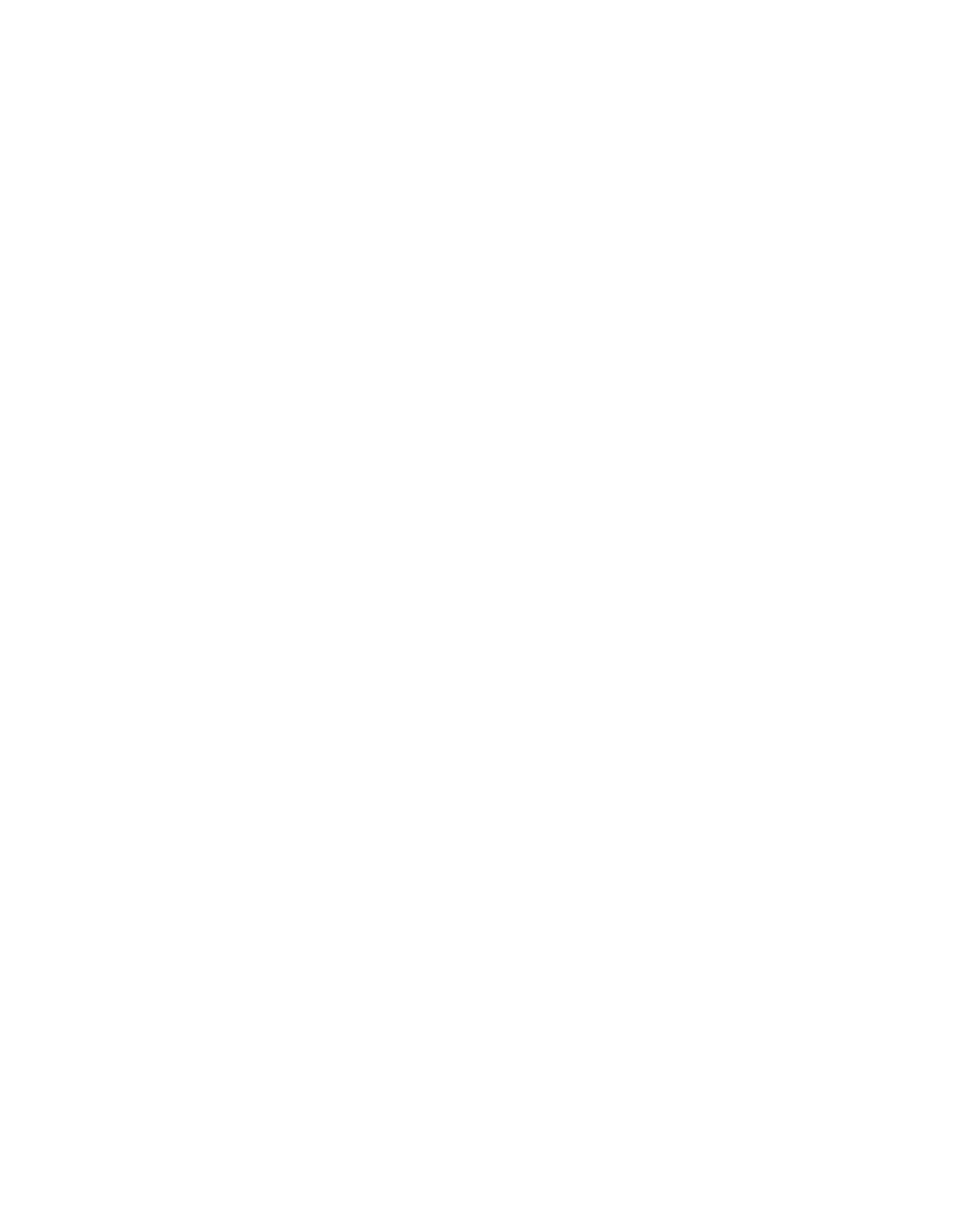
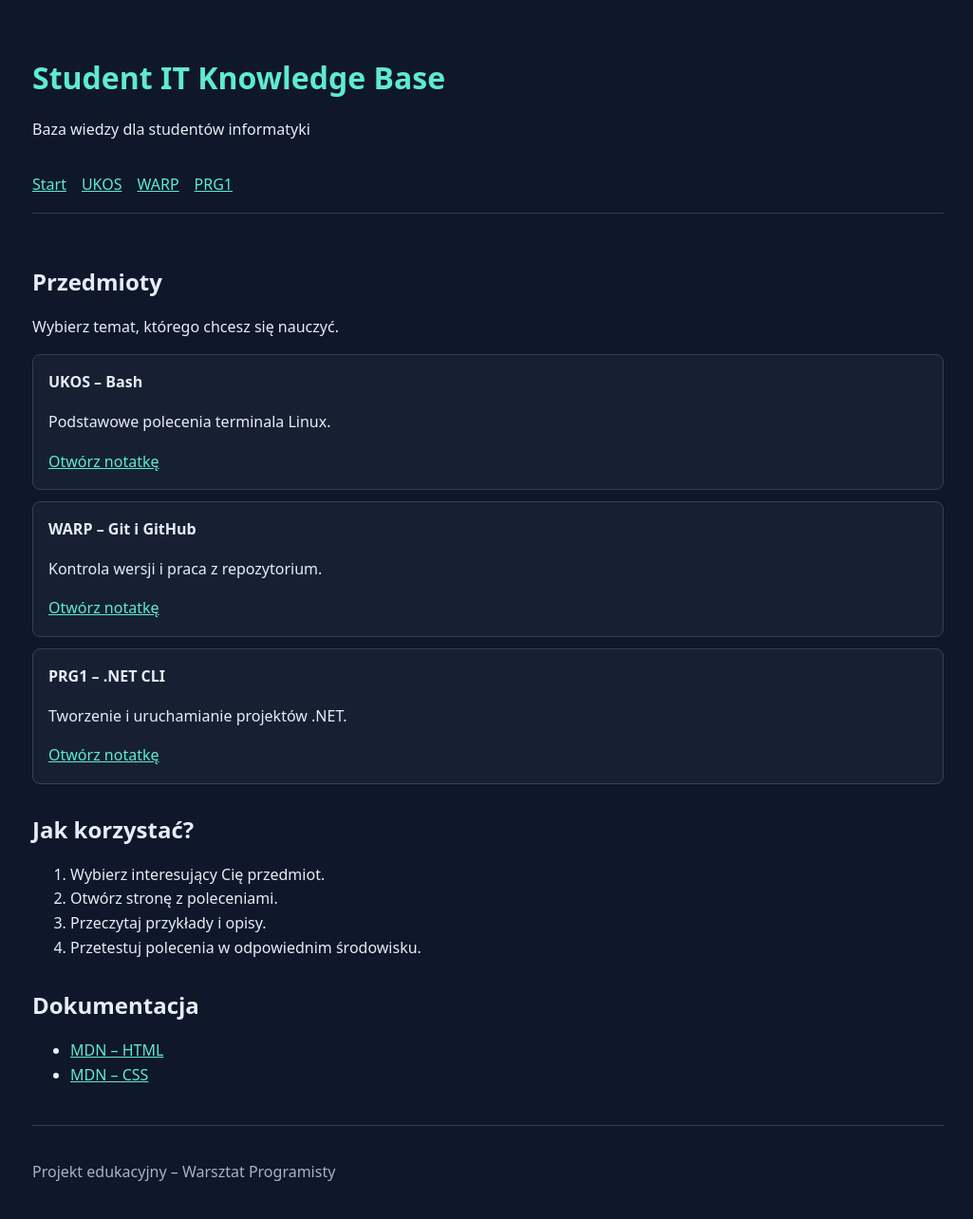
Before and after one commit to marttini-ctrl/student-it-knowledge-base-, a plain HTML site: page index.html in a window 1280 px wide. Shown: the whole page at 95% size, without its empty margins (126-1151 px from the left). Before the commit the page ends 800 px from the top, so only its background shows below. Drawn offline with Linux system fonts and the light colour scheme.

Commit message:
feat: add styled HTML home page

```diff
--- a/index.html
+++ b/index.html
@@ -0,0 +1,70 @@
+
+<!doctype html>
+<html lang="pl">
+<head>
+    <meta charset="utf-8">
+    <meta name="viewport" content="width=device-width, initial-scale=1">
+    <title>Student IT Knowledge Base</title>
+    <link rel="stylesheet" href="styles.css">
+</head>
+<body>
+<header>
+    <h1>Student IT Knowledge Base</h1>
+    <p>Baza wiedzy dla studentów informatyki</p>
+
+    <nav aria-label="Główna nawigacja">
+        <a href="index.html">Start</a>
+        <a href="pages/bash.html">UKOS</a>
+        <a href="pages/git.html">WARP</a>
+        <a href="pages/dotnet-cli.html">PRG1</a>
+    </nav>
+</header>
+
+<main>
+    <section>
+        <h2>Przedmioty</h2>
+        <p>Wybierz temat, którego chcesz się nauczyć.</p>
+
+        <ul class="topic-list">
+            <li>
+                <strong>UKOS – Bash</strong>
+                <p>Podstawowe polecenia terminala Linux.</p>
+                <a href="pages/bash.html">Otwórz notatkę</a>
+            </li>
+            <li>
+                <strong>WARP – Git i GitHub</strong>
+                <p>Kontrola wersji i praca z repozytorium.</p>
+                <a href="pages/git.html">Otwórz notatkę</a>
+            </li>
+            <li>
+                <strong>PRG1 – .NET CLI</strong>
+                <p>Tworzenie i uruchamianie projektów .NET.</p>
+                <a href="pages/dotnet-cli.html">Otwórz notatkę</a>
+            </li>
+        </ul>
+    </section>
+
+    <section>
+        <h2>Jak korzystać?</h2>
+        <ol>
+            <li>Wybierz interesujący Cię przedmiot.</li>
+            <li>Otwórz stronę z poleceniami.</li>
+            <li>Przeczytaj przykłady i opisy.</li>
+            <li>Przetestuj polecenia w odpowiednim środowisku.</li>
+        </ol>
+    </section>
+
+    <section>
+        <h2>Dokumentacja</h2>
+        <ul>
+            <li><a href="https://developer.mozilla.org/docs/Web/HTML">MDN – HTML</a></li>
+            <li><a href="https://developer.mozilla.org/docs/Web/CSS">MDN – CSS</a></li>
+        </ul>
+    </section>
+</main>
+
+<footer>
+    <p>Projekt edukacyjny – Warsztat Programisty</p>
+</footer>
+</body>
+</html>
--- a/styles.css
+++ b/styles.css
@@ -0,0 +1,141 @@
+
+:root {
+    --page: #0f172a;
+    --surface: #172033;
+    --text: #e5edf7;
+    --muted: #a8b3c7;
+    --accent: #5eead4;
+    --line: #334155;
+}
+
+* {
+    box-sizing: border-box;
+}
+
+body {
+    margin: 0;
+    background: var(--page);
+    color: var(--text);
+    font-family: system-ui, sans-serif;
+    line-height: 1.6;
+}
+
+header, main, footer {
+    width: min(100% - 32px, 960px);
+    margin-inline: auto;
+}
+
+header {
+    padding: 40px 0 24px;
+}
+
+h1, h2, h3 {
+    line-height: 1.3;
+}
+
+h1 {
+    color: var(--accent);
+}
+
+section {
+    margin: 32px 0;
+}
+
+nav {
+    display: flex;
+    flex-wrap: wrap;
+    gap: 16px;
+    padding: 16px 0;
+    border-bottom: 1px solid var(--line);
+}
+
+a {
+    color: var(--accent);
+}
+
+a:hover {
+    text-decoration: none;
+}
+
+a:focus-visible {
+    outline: 3px solid var(--accent);
+    outline-offset: 3px;
+}
+
+.topic-list {
+    display: grid;
+    gap: 12px;
+    padding: 0;
+    list-style: none;
+}
+
+.topic-list li {
+    padding: 16px;
+    background: var(--surface);
+    border: 1px solid var(--line);
+    border-radius: 8px;
+}
+
+.info-note {
+    padding: 16px;
+    background: var(--surface);
+    border-left: 4px solid var(--accent);
+    border-radius: 0 8px 8px 0;
+}
+
+.table-scroll {
+    overflow-x: auto;
+}
+
+.command-table {
+    width: 100%;
+    border-collapse: collapse;
+    background: var(--surface);
+}
+
+.command-table caption {
+    margin-bottom: 8px;
+    text-align: left;
+    font-weight: bold;
+}
+
+.command-table th,
+.command-table td {
+    padding: 12px 16px;
+    border-bottom: 1px solid var(--line);
+    text-align: left;
+}
+
+.command-table th {
+    color: var(--accent);
+}
+
+pre {
+    padding: 16px;
+    overflow-x: auto;
+    background: var(--surface);
+    border-radius: 8px;
+}
+
+code {
+    font-family: Consolas, monospace;
+}
+
+footer {
+    margin-top: 40px;
+    padding: 20px 0;
+    border-top: 1px solid var(--line);
+    color: var(--muted);
+}
+
+@media (max-width: 600px) {
+    nav {
+        flex-direction: column;
+        gap: 8px;
+    }
+
+    .command-table th,
+    .command-table td {
+        padding: 8px;
+    }
+}
```
